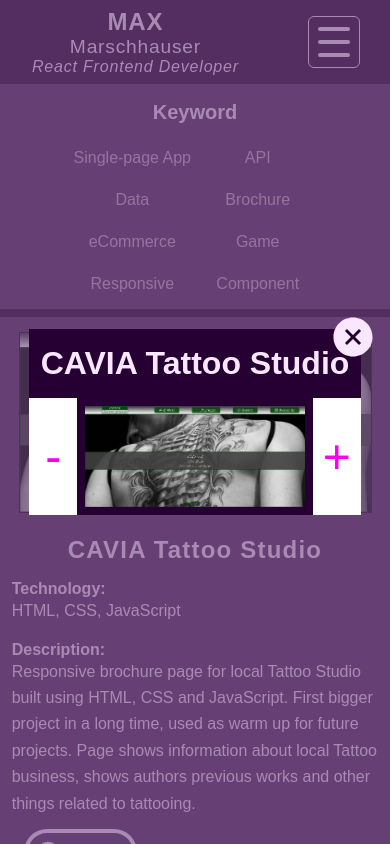
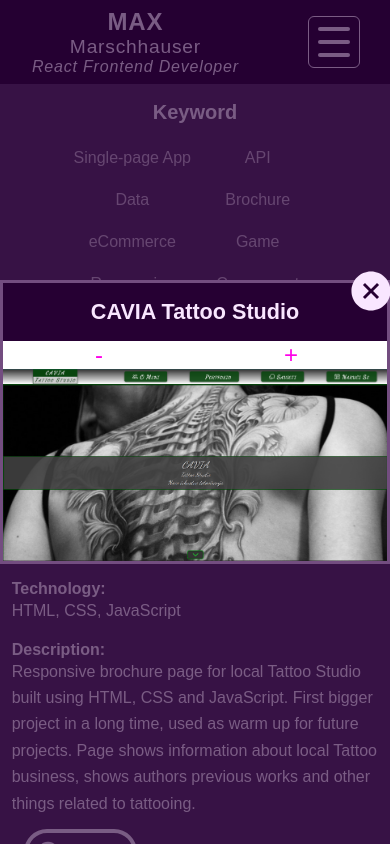
Before and after one commit to max-marschhauser/portfolio, a React (Create React App) app: page /projects in a window 390 px wide. Both pictures are taken after a click on the button 195 px from the left and 968 px from the top of the page. Shown: the part 546-1390 px from the top of the page. Built offline with nearby package versions, Linux system fonts and the light colour scheme.

Commit message:
projects page dialog responsive

```diff
--- a/src/App.js
+++ b/src/App.js
@@ -51,6 +51,7 @@
 		switch (theme) {
 			case "iceTheme":
 				root.style.setProperty("--color-dark", "hsl(220, 100%, 10%)");
+				root.style.setProperty("--color-dark-transparent", "hsla(220, 100%, 10%, 0.6)");
 				root.style.setProperty("--color-light", "hsl(220, 100%, 95%)");
 				root.style.setProperty("--color-primary", "hsl(220, 25%, 40%)");
 				root.style.setProperty("--color-primary-transparent", "hsla(220, 25%, 40%, 0.6)");
@@ -59,6 +60,7 @@
 
 			case "twilightTheme":
 				root.style.setProperty("--color-dark", "hsl(285, 100%, 10%)");
+				root.style.setProperty("--color-dark-transparent", "hsla(285, 100%, 10%, 0.6)");
 				root.style.setProperty("--color-light", "hsl(285, 100%, 95%)");
 				root.style.setProperty("--color-primary", "hsl(285, 25%, 40%)");
 				root.style.setProperty("--color-primary-transparent", "hsla(285, 25%, 40%, 0.6)");
@@ -67,6 +69,7 @@
 
 			case "natureTheme":
 				root.style.setProperty("--color-dark", "hsl(125, 100%, 10%)");
+				root.style.setProperty("--color-dark-transparent", "hsla(125, 100%, 10%, 0.6)");
 				root.style.setProperty("--color-light", "hsl(125, 100%, 95%)");
 				root.style.setProperty("--color-primary", "hsl(125, 25%, 40%)");
 				root.style.setProperty("--color-primary-transparent", "hsla(125, 25%, 40%, 0.6)");
@@ -75,6 +78,7 @@
 
 			case "spaceTheme":
 				root.style.setProperty("--color-dark", "hsl(245, 100%, 10%)");
+				root.style.setProperty("--color-dark-transparent", "hsla(245, 100%, 10%, 0.6)");
 				root.style.setProperty("--color-light", "hsl(245, 100%, 95%)");
 				root.style.setProperty("--color-primary", "hsl(245, 25%, 40%)");
 				root.style.setProperty("--color-primary-transparent", "hsla(245, 25%, 40%, 0.6)");
--- a/src/pages/projectsPage/components/openedProject/OpenedProject.js
+++ b/src/pages/projectsPage/components/openedProject/OpenedProject.js
@@ -57,11 +57,11 @@
 						<h3>{selectedItemObject.name}</h3>
 
 						<div className="imageContainer">
-							<button onClick={changeImage} data-operation="subtract">
+							<button id="subtract" onClick={changeImage} data-operation="subtract">
 								-
 							</button>
-							<img src={selectedItemObject.img[imageNumber]} alt="Selected Project Images" />
-							<button onClick={changeImage} data-operation="add">
+							<img id="image" src={selectedItemObject.img[imageNumber]} alt="Selected Project Images" />
+							<button id="add" onClick={changeImage} data-operation="add">
 								+
 							</button>
 						</div>
--- a/src/pages/projectsPage/components/openedProject/openedProject.scss
+++ b/src/pages/projectsPage/components/openedProject/openedProject.scss
@@ -9,18 +9,27 @@
 	display: grid;
 	place-items: center;
 
-	background-color: var(--color-primary-transparent);
+	background-color: var(--color-dark-transparent);
 
 	dialog {
 		position: relative;
 
 		display: block;
-		width: 85%;
+		width: 100%;
+		@include abs.mq(1400px, 0px) {
+			width: 85%;
+		}
+
+		border: 0.2rem solid var(--color-primary);
 
 		.closeButton {
 			position: absolute;
 			top: 0rem;
-			right: 0rem;
+			right: 0.5rem;
+
+			@include abs.mq(1400px, 0px) {
+				right: 0rem;
+			}
 
 			display: grid;
 			place-items: center;
@@ -50,19 +59,24 @@
 
 			background-color: var(--color-dark);
 
-			font-size: 2rem;
+			font-size: clamp(1.35rem, 5vw, 2rem);
 			text-align: center;
 			color: var(--color-light);
 		}
 
 		.imageContainer {
 			display: grid;
-			grid-template-columns: 3rem 1fr 3rem;
+
+			grid-template-columns: 1fr 1fr;
+
+			@include abs.mq(1400px, 0px) {
+				grid-template-columns: 3rem 1fr 3rem;
+			}
 
 			button {
 				background-color: transparent;
 
-				font-size: 3rem;
+				font-size: clamp(1.5rem, 4vw, 3rem);
 				color: var(--color-action);
 
 				transition: all 0.35s ease;
@@ -81,8 +95,34 @@
 				width: 100%;
 
 				aspect-ratio: 16 / 8;
+			}
 
-				border: 0.5rem solid var(--color-dark);
+			#subtract {
+				order: 1;
+
+				@include abs.mq(1400px, 0px) {
+					order: 1;
+				}
+			}
+
+			#add {
+				order: 2;
+
+				@include abs.mq(1400px, 0px) {
+					order: 3;
+				}
+			}
+
+			#image {
+				order: 3;
+
+				grid-column: 1 / 3;
+
+				@include abs.mq(1400px, 0px) {
+					order: 2;
+
+					grid-column: auto;
+				}
 			}
 		}
 	}
```
